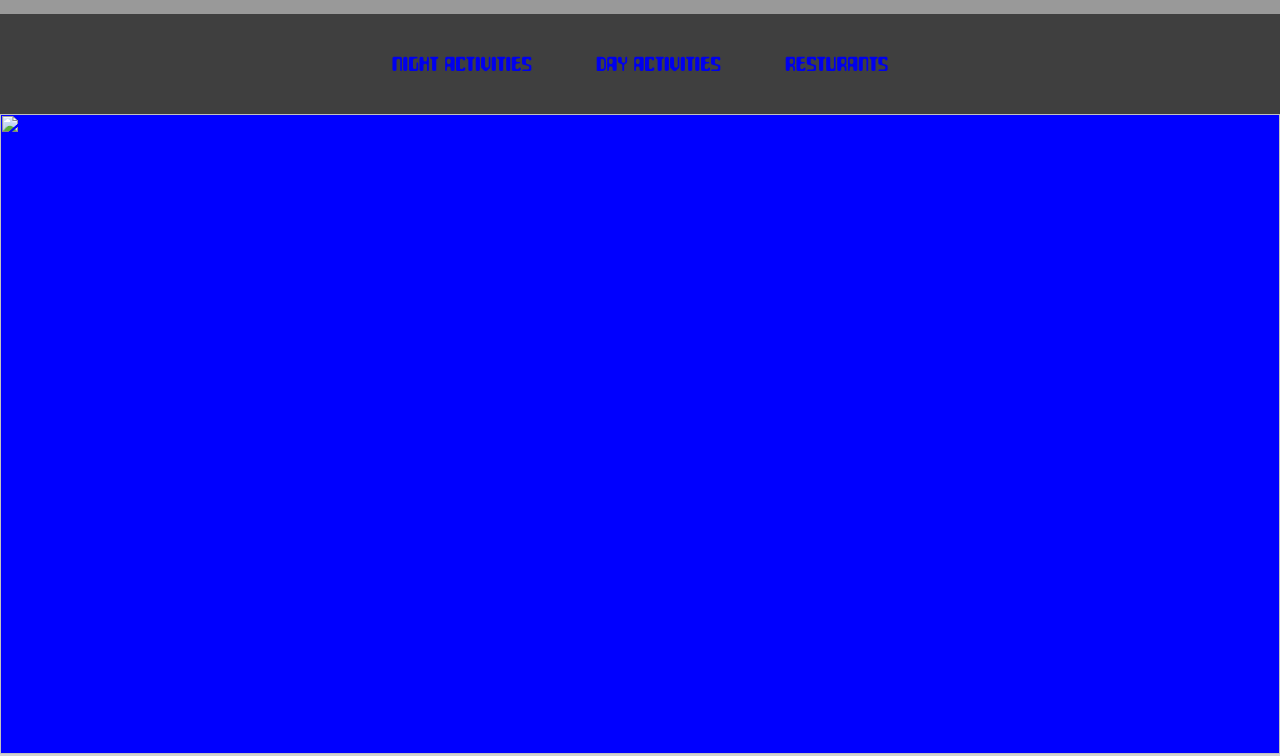
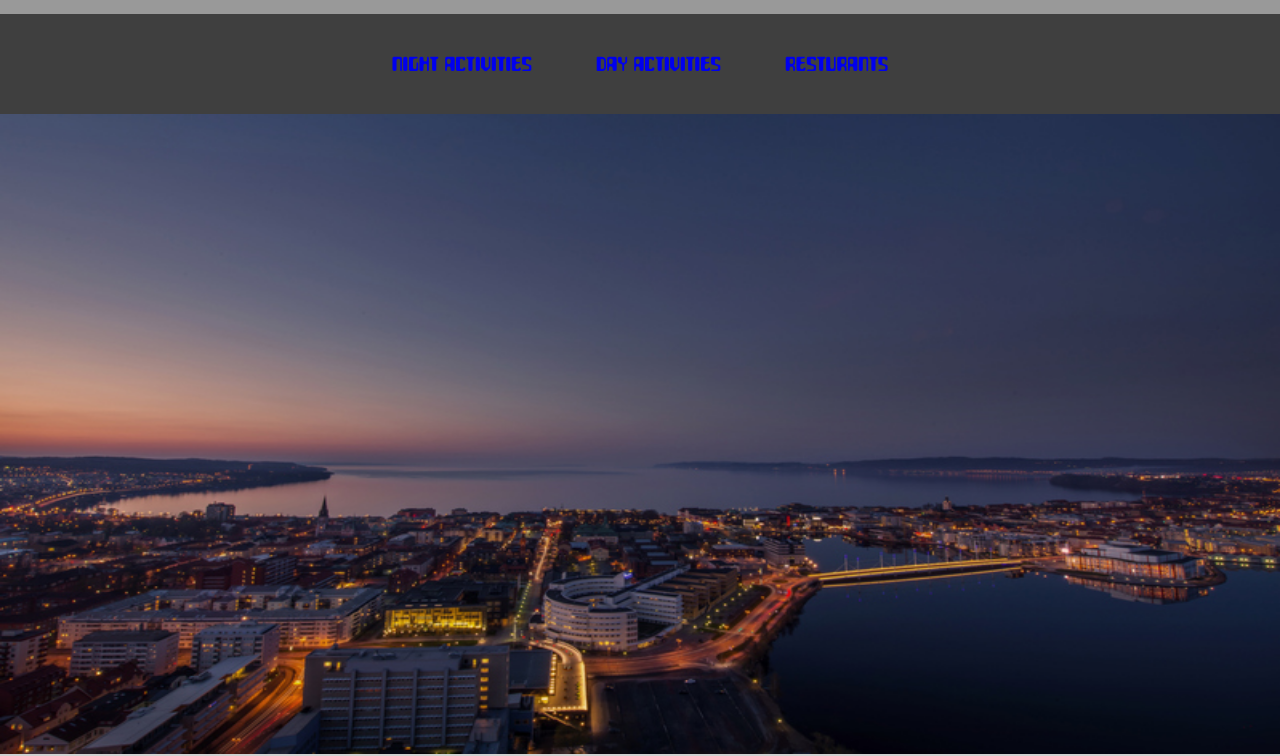
Before and after one commit to ju-nmd2022/wuid-portfolio-EdvinHF, a plain HTML site: page jkpg.html in a window 1280 px wide. Shown: the part 66-822 px from the top of the page. Drawn offline with Linux system fonts and the light colour scheme; the site is published under a folder, as on GitHub Pages, so addresses that start at the root find nothing.

Commit message:
img link fixed

```diff
--- a/jkpg.html
+++ b/jkpg.html
@@ -16,7 +16,7 @@
         <div class="resturants"><a href=#top>Resturants</a></div>
       </div>
       <div class="intro">
-        <img class="jkpg" src="/img/JKPG02_800x450.jpg" />
+        <img class="jkpg" src="img/JKPG02_800x450.jpg" />
       </div>
       <div class="contentl">
         <h2 id="top">Night Activities</h2>
```
